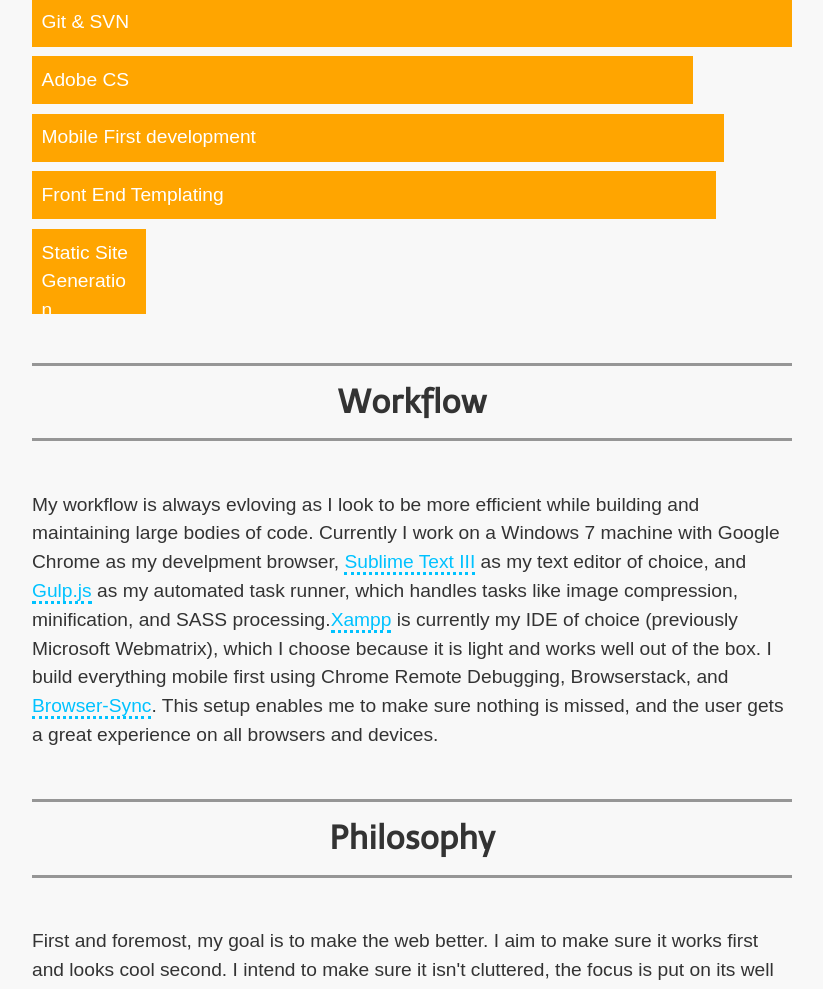
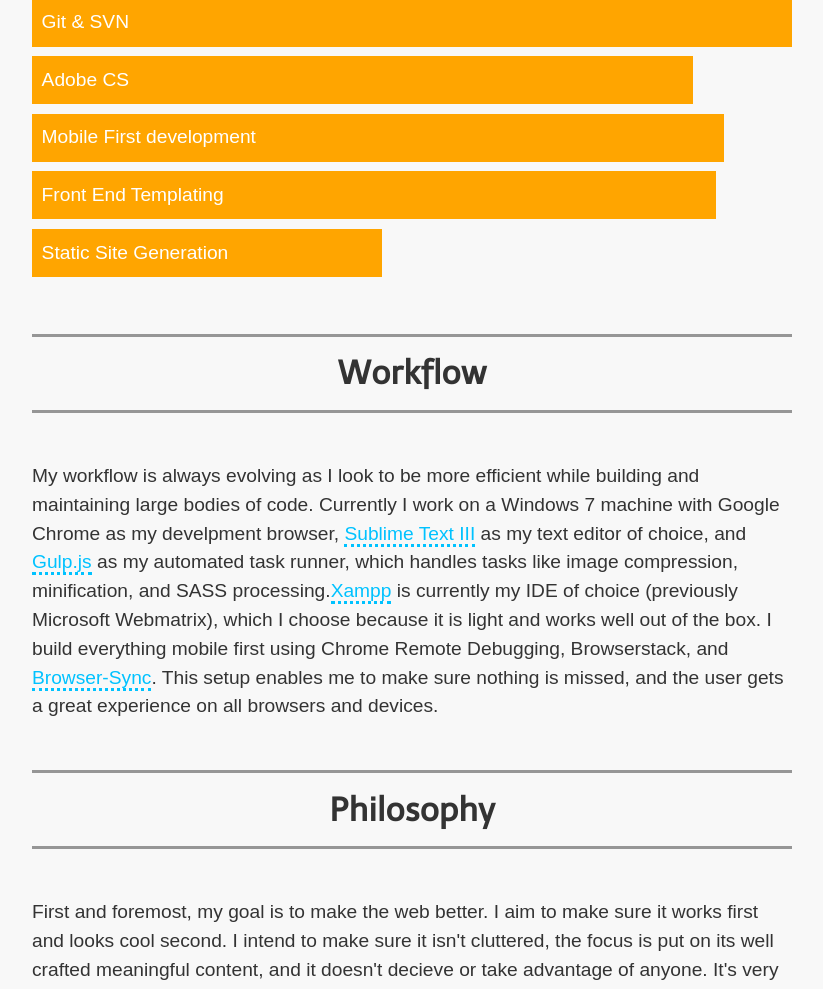
Before and after one commit to JFreemanActiveCampaign/tevko, a PHP site: page /overview in a window 1280 px wide. Shown: the part 1800-2789 px from the top of the page, without its empty margins (228-1051 px from the left). Run offline with PHP 8.4, Linux system fonts and the light colour scheme; some libraries are stand-ins or nearby versions; some web fonts are replaced.

Commit message:
a few small fixes

```diff
--- a/assets/css/styles.css
+++ b/assets/css/styles.css
@@ -776,7 +776,8 @@ h2 {
 .theStack {
   margin: 0;
   padding: 0;
-  overflow: hidden; }
+  overflow: hidden;
+  padding-bottom: 2em; }
 
 .theStack--item {
   list-style-type: none;
@@ -842,8 +843,7 @@ h2 {
   .theStack--item.template {
     width: 90%; }
   .theStack--item.static {
-    width: 15%;
-    height: 115px; }
+    width: 46%; }
 
 @media (min-width: 48.75em) {
   .blog--header {
--- a/dev/css/styles.css
+++ b/dev/css/styles.css
@@ -726,7 +726,8 @@ h2 {
 .theStack {
   margin: 0;
   padding: 0;
-  overflow: hidden; }
+  overflow: hidden;
+  padding-bottom: 2em; }
 
 .theStack--item {
   list-style-type: none;
@@ -786,8 +787,7 @@ h2 {
   .theStack--item.template {
     width: 90%; }
   .theStack--item.static {
-    width: 15%;
-    height: 115px; }
+    width: 46%; }
 
 @media (min-width: 48.75em) {
   .blog--header {
--- a/dev/scss/modules/_theStack.scss
+++ b/dev/scss/modules/_theStack.scss
@@ -3,6 +3,7 @@
     margin: 0;
     padding: 0;
     overflow:hidden;
+    padding-bottom: 2em;
 }
 
 .theStack--item {
@@ -83,7 +84,6 @@
         width:90%;
     }
     &.static{
-        width:15%;
-        height: 115px;
+        width:46%;
     }
 }
--- a/overview.php
+++ b/overview.php
@@ -43,7 +43,7 @@
                 </div>
                 <div>
                     <h2>Workflow</h2>
-                    <p>My workflow is always evloving as I look to be more efficient while building and maintaining large bodies of code. Currently I work on a Windows 7 machine with Google Chrome as my develpment browser, <a href="http://www.sublimetext.com/3" target="_blank">Sublime Text III</a> as my text editor of choice, and <a href="http://gulpjs.com/" target="_blank">Gulp.js</a> as my automated task runner, which handles tasks like image compression, minification, and SASS processing.<a href="http://www.apachefriends.org/index.html" target="_blank">Xampp</a> is currently my IDE of choice (previously Microsoft Webmatrix), which I choose because it is light and works well out of the box. I build everything mobile first using Chrome Remote Debugging, Browserstack, and <a href="https://github.com/shakyShane/browser-sync" target="_blank">Browser-Sync</a>. This setup enables me to make sure nothing is missed, and the user gets a great experience on all browsers and devices.</p>
+                    <p>My workflow is always evolving as I look to be more efficient while building and maintaining large bodies of code. Currently I work on a Windows 7 machine with Google Chrome as my develpment browser, <a href="http://www.sublimetext.com/3" target="_blank">Sublime Text III</a> as my text editor of choice, and <a href="http://gulpjs.com/" target="_blank">Gulp.js</a> as my automated task runner, which handles tasks like image compression, minification, and SASS processing.<a href="http://www.apachefriends.org/index.html" target="_blank">Xampp</a> is currently my IDE of choice (previously Microsoft Webmatrix), which I choose because it is light and works well out of the box. I build everything mobile first using Chrome Remote Debugging, Browserstack, and <a href="https://github.com/shakyShane/browser-sync" target="_blank">Browser-Sync</a>. This setup enables me to make sure nothing is missed, and the user gets a great experience on all browsers and devices.</p>
                 </div>
                 <div>
                     <h2>Philosophy</h2>
```
Also changed, not shown: assets/css/styles.min.css.
